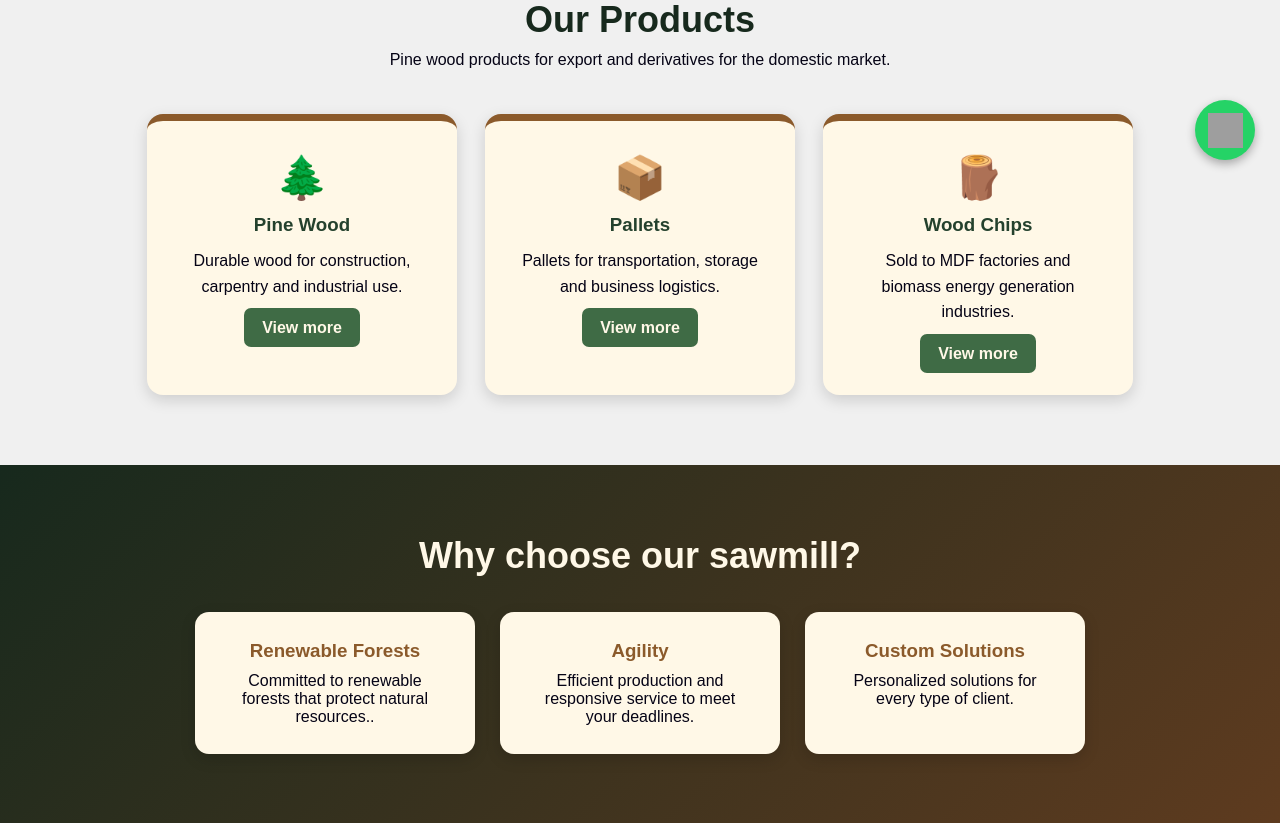
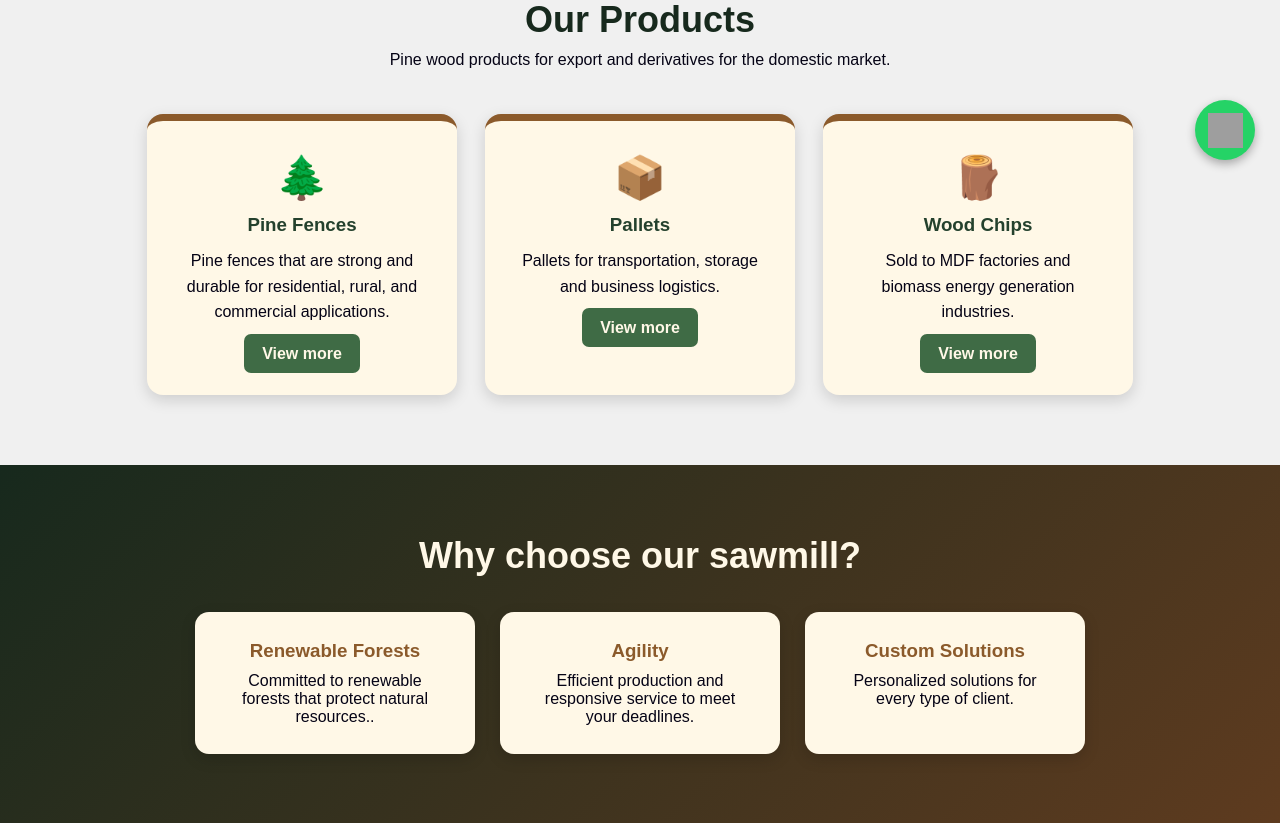
Before and after one commit to Vitorkp/site-serraria, a PHP site: page / in a window 1280 px wide. Shown: the part 615-1438 px from the top of the page. Run offline with PHP 8.4, Linux system fonts and the light colour scheme; grey boxes are pictures that could not be loaded.

Commit message:
alterações produtos landing

```diff
--- a/script.js
+++ b/script.js
@@ -73,9 +73,9 @@ const traducoes = {
     "produtos.subtitulo":
       "Soluções em madeira para diferentes necessidades",
 
-    "produtos.pinus.titulo": "Madeira de Pinus",
+    "produtos.pinus.titulo": "Cerca de Pinus",
     "produtos.pinus.descricao":
-      "Madeira resistente para construção, marcenaria e uso industrial.",
+      "Cercas de pinus resistentes e duráveis para aplicações residenciais, rurais e comerciais.",
 
     "produtos.pallets.titulo": "Pallets",
     "produtos.pallets.descricao":
@@ -228,9 +228,9 @@ const traducoes = {
     "produtos.subtitulo":
       "Wood solutions for different needs",
 
-    "produtos.pinus.titulo": "Pine Wood",
+    "produtos.pinus.titulo": "Pine Fences",
     "produtos.pinus.descricao":
-      "Durable wood for construction, carpentry and industrial use.",
+      "Pine fences that are strong and durable for residential, rural, and commercial applications.",
 
     "produtos.pallets.titulo": "Pallets",
     "produtos.pallets.descricao":
--- a/style.css
+++ b/style.css
@@ -351,6 +351,7 @@ section:nth-child(odd) {
   object-fit: cover;
   border-radius: 12px;
   margin-bottom: 18px;
+  object-position: center top;
 }
 
 .card .icone {
```
Also changed, not shown: index.html (+15 -4 lines).
